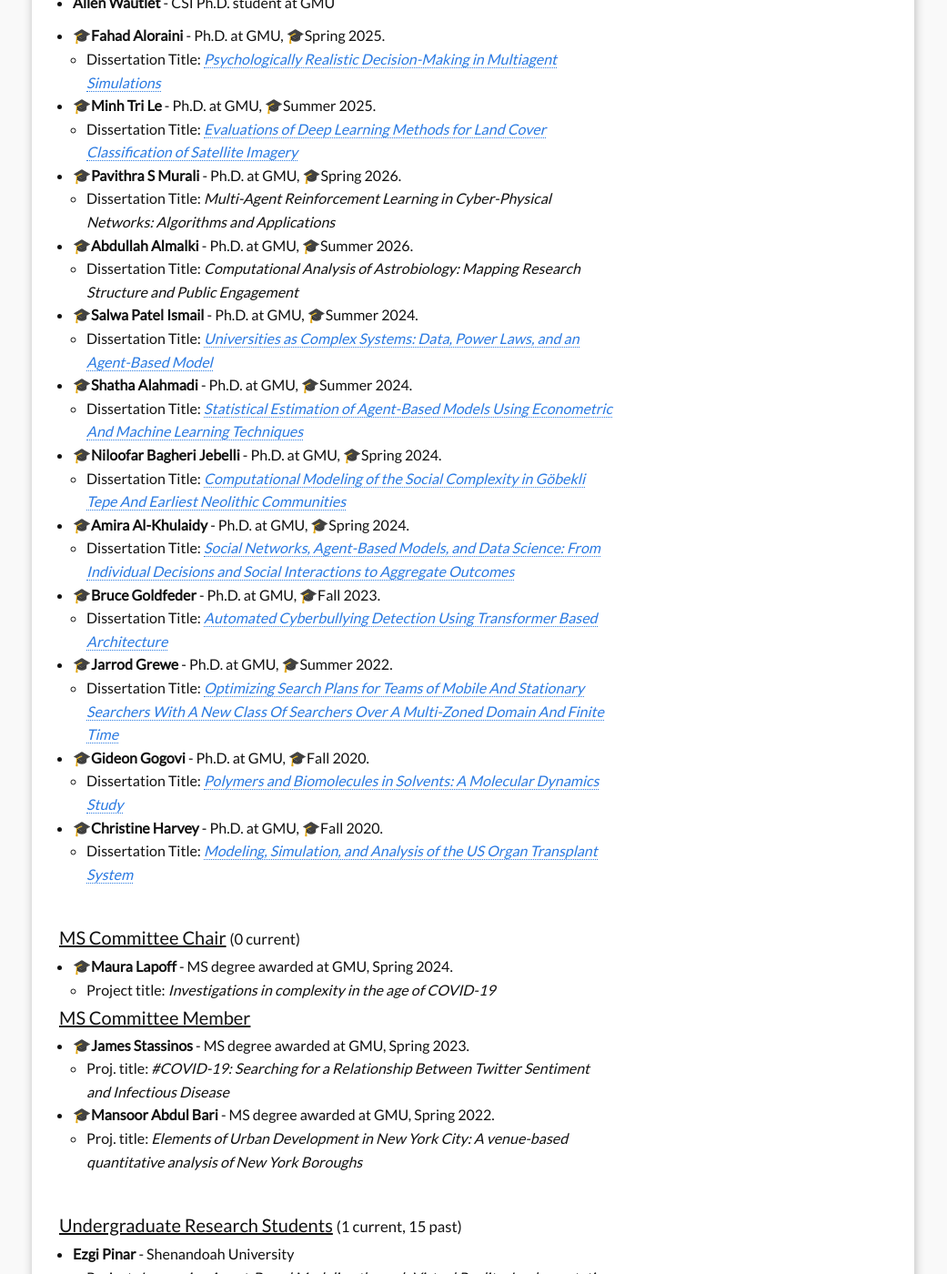
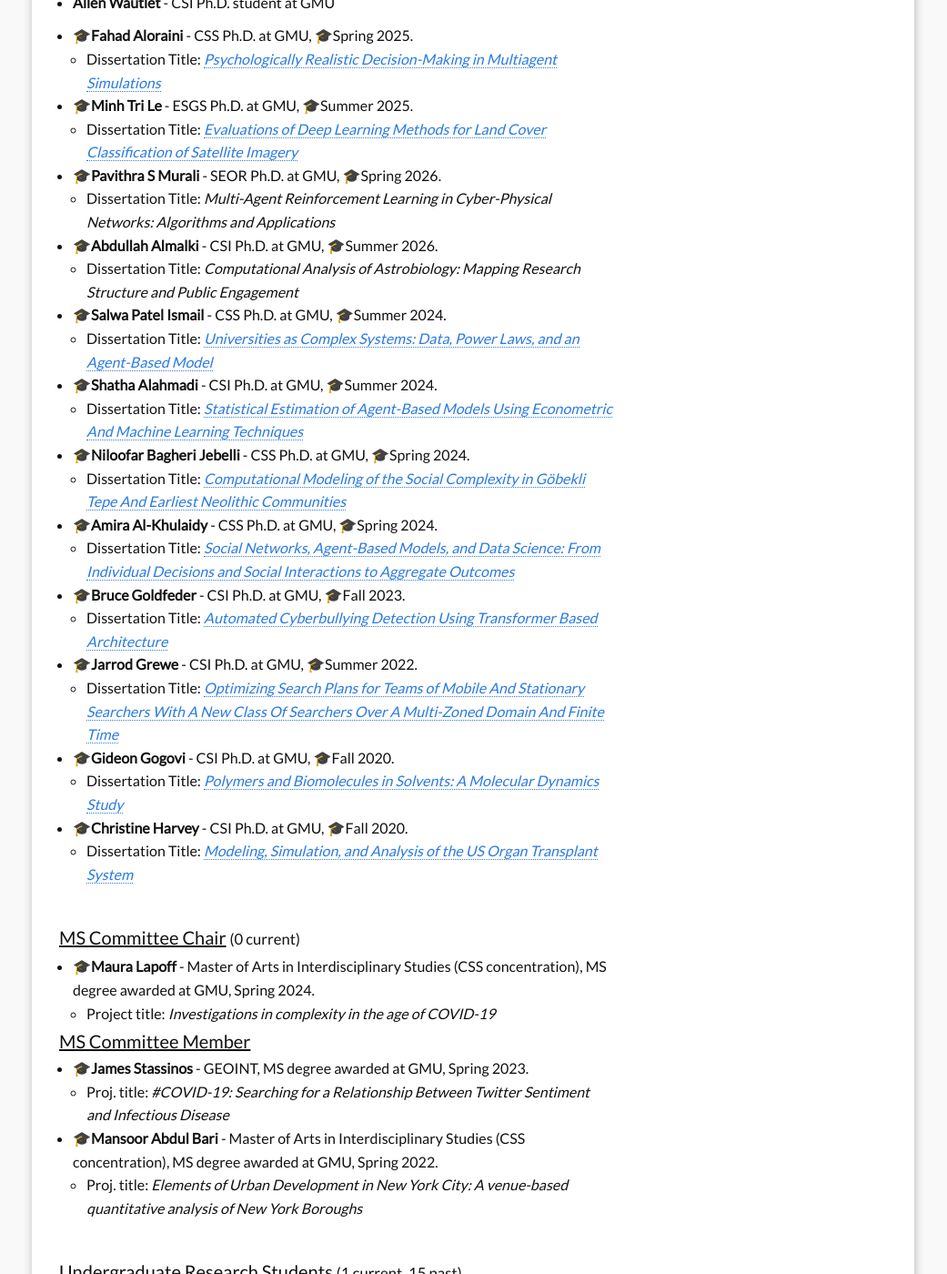
Before and after one commit to hamdikavak/hamdikavak.github.io, a Jekyll site: the page built from j_students.md, in a window 1280 px wide and 1400 px high, scrolled down 3285 px. Shown: the whole window at 91% size, without its empty margins (120-1161 px from the left). Built offline with Jekyll 4.4.1, drawn with Linux system fonts in a browser that asks for light colours; nearby versions of some CDN libraries.

Commit message:
Add missing degree programs for PhD committee-member and MS alumni
Fills in the program field (dropped during the earlier data-file
migration) for 13 alumni: Fahad Aloraini, Minh Tri Le, Pavithra S
Murali, Abdullah Almalki, Salwa Patel Ismail, Shatha Alahmadi,
Niloofar Bagheri Jebelli, Amira Al-Khulaidy, Bruce Goldfeder, Jarrod
Grewe, Gideon Gogovi, and Christine Harvey (PhD committee-member
alumni), plus Maura Lapoff, James Stassinos, and Mansoor Abdul Bari
(MS alumni). Updates j_students.md to render the field for these
groups, which it previously omitted.

Also ignore the local 'Claude outputs/' folder so it never ends up
in a commit.

```diff
--- a/_data/students.yml
+++ b/_data/students.yml
@@ -115,48 +115,60 @@ phd_member:
       program: "CSI"
   alumni:
     - name: "Fahad Aloraini"
+      program: "CSS"
       graduated: "Spring 2025"
       dissertation: "Psychologically Realistic Decision-Making in Multiagent Simulations"
       dissertation_url: "https://digitalcollections.gmu.edu/record/79809"
     - name: "Minh Tri Le"
+      program: "ESGS"
       graduated: "Summer 2025"
       dissertation: "Evaluations of Deep Learning Methods for Land Cover Classification of Satellite Imagery"
       dissertation_url: "https://digitalcollections.gmu.edu/record/80011"
     - name: "Pavithra S Murali"
+      program: "SEOR"
       graduated: "Spring 2026"
       dissertation: "Multi-Agent Reinforcement Learning in Cyber-Physical Networks: Algorithms and Applications"
     - name: "Abdullah Almalki"
+      program: "CSI"
       graduated: "Summer 2026"
       dissertation: "Computational Analysis of Astrobiology: Mapping Research Structure and Public Engagement"
     - name: "Salwa Patel Ismail"
+      program: "CSS"
       graduated: "Summer 2024"
       dissertation: "Universities as Complex Systems: Data, Power Laws, and an Agent-Based Model"
       dissertation_url: "https://digitalcollections.gmu.edu/record/79530"
     - name: "Shatha Alahmadi"
+      program: "CSI"
       graduated: "Summer 2024"
       dissertation: "Statistical Estimation of Agent-Based Models Using Econometric And Machine Learning Techniques"
       dissertation_url: "https://digitalcollections.gmu.edu/record/79563"
     - name: "Niloofar Bagheri Jebelli"
+      program: "CSS"
       graduated: "Spring 2024"
       dissertation: "Computational Modeling of the Social Complexity in Göbekli Tepe And Earliest Neolithic Communities"
       dissertation_url: "https://digitalcollections.gmu.edu/record/79204"
     - name: "Amira Al-Khulaidy"
+      program: "CSS"
       graduated: "Spring 2024"
       dissertation: "Social Networks, Agent-Based Models, and Data Science: From Individual Decisions and Social Interactions to Aggregate Outcomes"
       dissertation_url: "https://digitalcollections.gmu.edu/record/79162"
     - name: "Bruce Goldfeder"
+      program: "CSI"
       graduated: "Fall 2023"
       dissertation: "Automated Cyberbullying Detection Using Transformer Based Architecture"
       dissertation_url: "https://www.proquest.com/docview/2913267186"
     - name: "Jarrod Grewe"
+      program: "CSI"
       graduated: "Summer 2022"
       dissertation: "Optimizing Search Plans for Teams of Mobile And Stationary Searchers With A New Class Of Searchers Over A Multi-Zoned Domain And Finite Time"
       dissertation_url: "https://www.proquest.com/docview/2713309064"
     - name: "Gideon Gogovi"
+      program: "CSI"
       graduated: "Fall 2020"
       dissertation: "Polymers and Biomolecules in Solvents: A Molecular Dynamics Study"
       dissertation_url: "https://www.proquest.com/docview/2476829588"
     - name: "Christine Harvey"
+      program: "CSI"
       graduated: "Fall 2020"
       dissertation: "Modeling, Simulation, and Analysis of the US Organ Transplant System"
       dissertation_url: "https://www.proquest.com/docview/2379670232"
@@ -164,15 +176,18 @@ phd_member:
 ms_chair:
   alumni:
     - name: "Maura Lapoff"
+      program: "Master of Arts in Interdisciplinary Studies (CSS concentration)"
       graduated: "Spring 2024"
       project: "Investigations in complexity in the age of COVID-19"
 
 ms_member:
   alumni:
     - name: "James Stassinos"
+      program: "GEOINT"
       graduated: "Spring 2023"
       project: "#COVID-19: Searching for a Relationship Between Twitter Sentiment and Infectious Disease"
     - name: "Mansoor Abdul Bari"
+      program: "Master of Arts in Interdisciplinary Studies (CSS concentration)"
       graduated: "Spring 2022"
       project: "Elements of Urban Development in New York City: A venue-based quantitative analysis of New York Boroughs"
 
--- a/j_students.md
+++ b/j_students.md
@@ -83,7 +83,7 @@ Send an email at hkavak [at] gmu.edu and mention four things please:
 * **{{ s.name }}** - {{ s.program }} Ph.D. student at GMU
 {% endfor %}
 {% for s in site.data.students.phd_member.alumni %}
-* 🎓**{{ s.name }}** - Ph.D. at GMU, 🎓{{ s.graduated }}.
+* 🎓**{{ s.name }}** - {{ s.program }} Ph.D. at GMU, 🎓{{ s.graduated }}.
   {%- if s.dissertation_url %}
   * Dissertation Title: [*{{ s.dissertation }}*]({{ s.dissertation_url }})
   {%- else %}
@@ -100,13 +100,13 @@ Send an email at hkavak [at] gmu.edu and mention four things please:
   * Project: *{{ s.project }}*
 {% endfor %}
 {% for s in site.data.students.ms_chair.alumni %}
-* 🎓**{{ s.name }}** - MS degree awarded at GMU, {{ s.graduated }}.
+* 🎓**{{ s.name }}** - {{ s.program }}, MS degree awarded at GMU, {{ s.graduated }}.
   * Project title: *{{ s.project }}*
 {% endfor %}
 
 #### <u>MS Committee Member</u>
 {% for s in site.data.students.ms_member.alumni %}
-* 🎓**{{ s.name }}** - MS degree awarded at GMU, {{ s.graduated }}.
+* 🎓**{{ s.name }}** - {{ s.program }}, MS degree awarded at GMU, {{ s.graduated }}.
   * Proj. title: *{{ s.project }}*
 {% endfor %}
 
```
Also changed, not shown: 1 other file.
